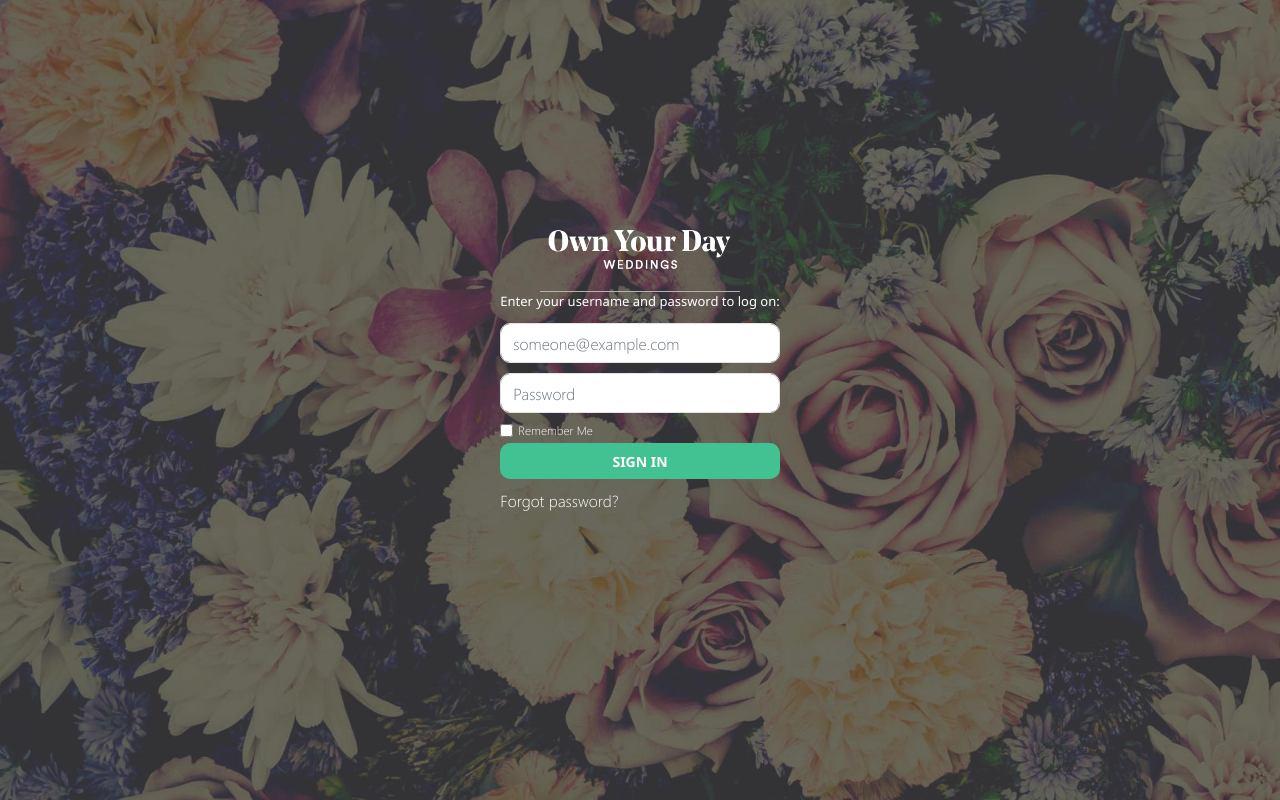
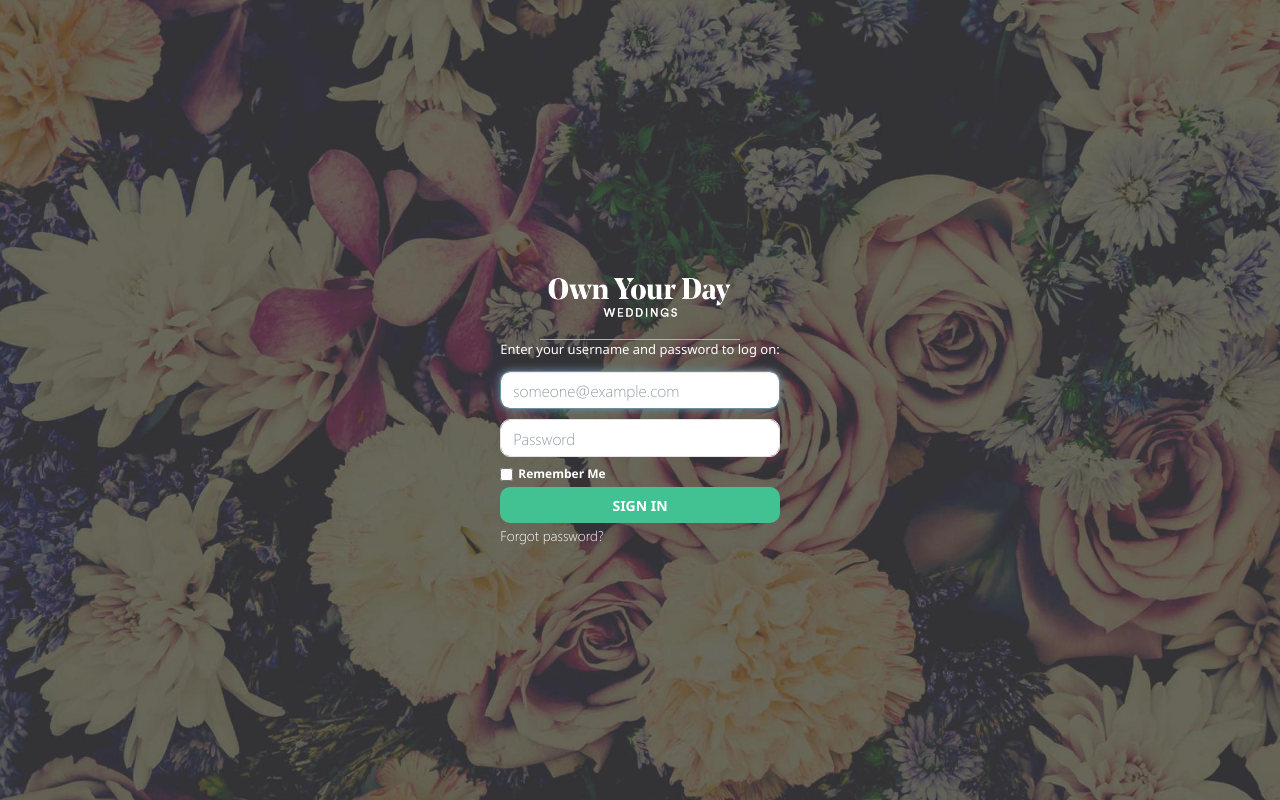
Before and after one commit to rohitstpark/yod, an Angular app: page / in a window 1280 px wide. Built offline with nearby package versions, Linux system fonts and the light colour scheme.

Commit message:
login form

```diff
--- a/src/app/login/login.component.css
+++ b/src/app/login/login.component.css
@@ -1,23 +1,31 @@
 /*desktop*/
-.form_signin_con { background-image:url('/assets/image/rose-bg.jpg'); height:100%; position:absolute; background-size: cover ;width: 100%; }
+.form_signin_con { background-image:url('/assets/image/rose-bg.jpg'); height:100%; position:absolute; background-size: cover ;width: 100%; background-position: center; }
 .form_signin_co { display: flex; justify-content:center; align-items: center; min-height: 100vh; height: 100%; }
 .form_signin_img{ width: 200px; height: auto; margin: 0 auto 0px; display: block; border-bottom: 1px solid #b2b2b2; padding-bottom: 0px; }
-.form-signin{font-family:SEGOEUI, sans-serif;font-weight:400; max-width: 340px;padding: 30px 30px;background: transparent;
-box-shadow: none;height: 450px;}
+.form-signin{ max-width: 340px;padding: 30px 30px;background: transparent;
+box-shadow: none; }
 .form_signin_txt{ font-size: 13px; font-weight: 300; margin: 0 0 12px; color: #fff; }
-.form_signin_input {background-color: #ffffff;border: 1px solid #E3E3E3;color:#565656;padding: 8px 12px;height:40px;-webkit-box-shadow: none;
-	box-shadow: none;margin-bottom: 10px; border-radius: 10px;}
-.form-signin input[type="text"], .form-signin button {width: 100%;display: block;margin-bottom: 10px;z-index: 1;position: relative;
-	-moz-box-sizing: border-box;-webkit-box-sizing: border-box;box-sizing: border-box; border-radius: 10px;}
-.btn.btn-signin {background-color: rgb(66,194,146);padding:0px;font-weight: 700;font-size: 14px;height: 36px;border: none;
-	-o-transition: all 0.218s;-moz-transition: all 0.218s;-webkit-transition: all 0.218s;transition: all 0.218s; color: #fff;
-	border-radius: 10px;}
+/*.custom_input {background-color: #ffffff;border: 1px solid #E3E3E3;color:#565656;padding: 8px 12px;height:40px;-webkit-box-shadow: none;
+	box-shadow: none;margin-bottom: 10px; border-radius: 10px;}*/
+/*.form-signin input[type="text"], .form-signin button {width: 100%;display: block;margin-bottom: 10px;z-index: 1;position: relative;
+	-moz-box-sizing: border-box;-webkit-box-sizing: border-box;box-sizing: border-box; border-radius: 10px;}*/
+.btn { background-color: rgb(66,194,146); padding: 0px; font-weight: 700; font-size: 14px; height: 36px; border: none; color: #fff; border-radius: 10px; width: 100%; }
 .form_signin_for{color: #fff;text-decoration: none;}
-.form-signin input[type="password"], .form-signin button {width: 100%;display: block;margin-bottom: 10px;z-index: 1;position: relative;
-	-moz-box-sizing: border-box;-webkit-box-sizing: border-box;box-sizing: border-box; border-radius: 10px;}
+.login_forgot_txt { font-size: 14px; line-height: 16px; font-weight: 400; color: #fff; text-decoration: none; }
+/*.form-signin input[type="password"], .form-signin button {width: 100%;display: block;margin-bottom: 10px;z-index: 1;position: relative;
+	-moz-box-sizing: border-box;-webkit-box-sizing: border-box;box-sizing: border-box; border-radius: 10px;}*/
 
 .remember_pass { display: flex; align-items: center; margin: 0 0 6px; }
-.remember_pass span { color: #fff; font-size: 12px; line-height: 14px; margin: 0 0 0 5px; }
+.remember_pass span { color: #fff; font-size: 12px; font-weight: 600; line-height: 14px; margin: 0 0 0 5px; }
+
+.custom_input::placeholder { opacity: 0.7; background-color: #FFFFFF; }
+.custom_input { background-color: #FFFFFF; border: 1px solid #E3E3E3; border-radius: 10px; color: #565656; padding: 8px 12px; height: 38px; box-shadow: none; margin-bottom: 10px; font-size: 16px; line-height: 18px; font-weight: 400; }
+.custom_input:focus {
+    border-color: rgb(104, 145, 162);
+    outline: 0;
+    -webkit-box-shadow: inset 0 1px 1px rgb(0 0 0 / 8%), 0 0 8px rgb(104 145 162);
+    box-shadow: inset 0 1px 1px rgb(0 0 0 / 8%), 0 0 8px rgb(104 145 162);
+}
 
 .error_box { padding: 5px 12px; margin-bottom: 20px; border: 1px solid transparent; border-radius: 4px; font-size: 14px; line-height: 18px; }
 .error_txt { color: #a94442; background-color: #f2dede; border-color: #ebccd1; }
--- a/src/app/login/login.component.html
+++ b/src/app/login/login.component.html
@@ -12,14 +12,16 @@
                 <div class="error_box error_txt" style="display: none;">
                   <b>Error!</b> <span> Incorrect username or password!</span>
                 </div>
-                <input name="email" type="text" id="inputEmail" class="form-control form_signin_input" placeholder="someone@example.com" required="" autofocus="">
-                <input name="password" type="password" id="inputPassword" class="form-control form_signin_input" placeholder="Password" required=""autofocus="">
+                <input name="email" type="text" id="inputEmail" class="form-control custom_input" placeholder="someone@example.com" required="" autofocus="">
+                <input name="password" type="password" id="inputPassword" class="form-control custom_input" placeholder="Password" required=""autofocus="">
                 <div class="remember_pass">
                   <input type="checkbox" name="remember" value="">
                   <span>Remember Me</span>
                 </div>
-                <button name="submit" class="btn btn-lg  btn-block btn-signin" type="submit">SIGN IN</button>
-                <a href="forgot_password.php" class="forgot-password form_signin_for">Forgot password?</a>
+                <div class="form_action">
+                  <button name="submit" class="btn btn-lg  btn-block btn-signin" type="submit">SIGN IN</button>
+                </div>
+                <a href="forgot_password.php" class="login_forgot_txt">Forgot password?</a>
               </div>
 
               <div class="forgot_pass_con" style="display: none;">
@@ -27,9 +29,11 @@
                 <div class="error_box error_txt">
                   <span style="font-weight: 600;">Error!</span> <span> Username does not exist!</span>
                 </div>
-                <input name="email" type="text" id="inputEmail" class="form-control form_signin_input" placeholder="someone@example.com" required="" autofocus="">
-                <button name="submit" class="btn btn-lg  btn-block btn-signin" type="submit">Reset</button>
-                <a href="forgot_password.php" class="forgot-password form_signin_for">Login</a>
+                <input name="email" type="text" id="inputEmail" class="form-control custom_input" placeholder="someone@example.com" required="" autofocus="">
+                <div class="form_action">
+                  <button name="submit" class="btn btn-lg  btn-block btn-signin" type="submit">Reset</button>
+                </div>
+                <a href="forgot_password.php" class="login_forgot_txt">Login</a>
               </div>
 
             </form>
```
